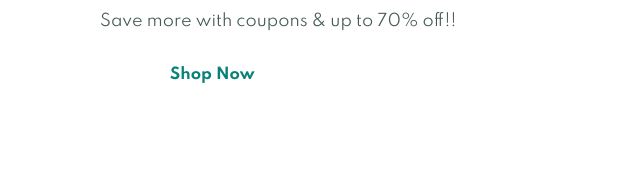
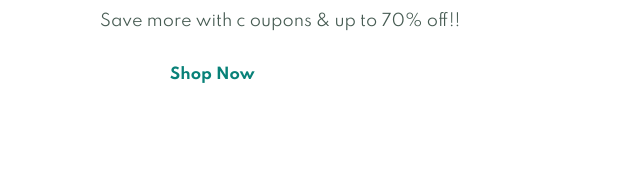
Before and after one commit to VIPULG4321/Ecommerce-Website-with-Phone-Responsive-., a plain HTML site: page index.html in a window 1280 px wide. Shown: the part 450-625 px from the top of the page, 0-640 px from the left. Drawn offline with Linux system fonts and the light colour scheme.

Commit message:
Update index.html

```diff
--- a/index.html
+++ b/index.html
@@ -43,7 +43,7 @@
             <h4>Trade-in-offer</h4>
             <h2>Super value deals</h2>
             <h1>On all products</h1>
-            <p>Save more with coupons & up to 70% off!!</p>
+            <p>Save more with c oupons & up to 70% off!!</p>
             <button>Shop Now</button>
         </section>
 
```
